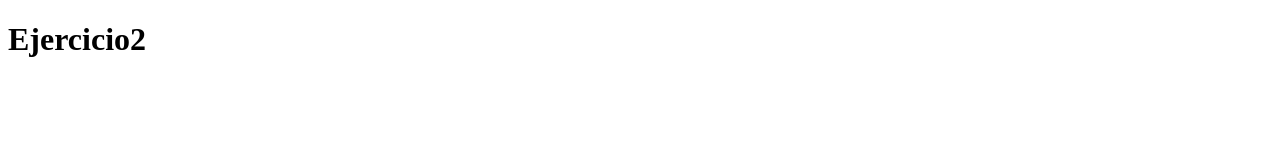
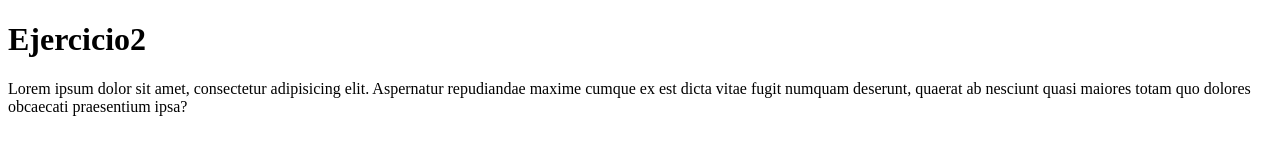
Before and after one commit to valeerr03/Clase_04, a plain HTML site: page ejercicio2.html in a window 1280 px wide. Drawn offline with Linux system fonts and the light colour scheme.

Commit message:
actualizaciones

```diff
--- a/ejercicio2.html
+++ b/ejercicio2.html
@@ -7,5 +7,6 @@
 </head>
 <body>
     <h1>Ejercicio2</h1>
+    <p>Lorem ipsum dolor sit amet, consectetur adipisicing elit. Aspernatur repudiandae maxime cumque ex est dicta vitae fugit numquam deserunt, quaerat ab nesciunt quasi maiores totam quo dolores obcaecati praesentium ipsa?</p>
 </body>
 </html>
```
Also changed, not shown: index.html (renamed from css/index.html).
